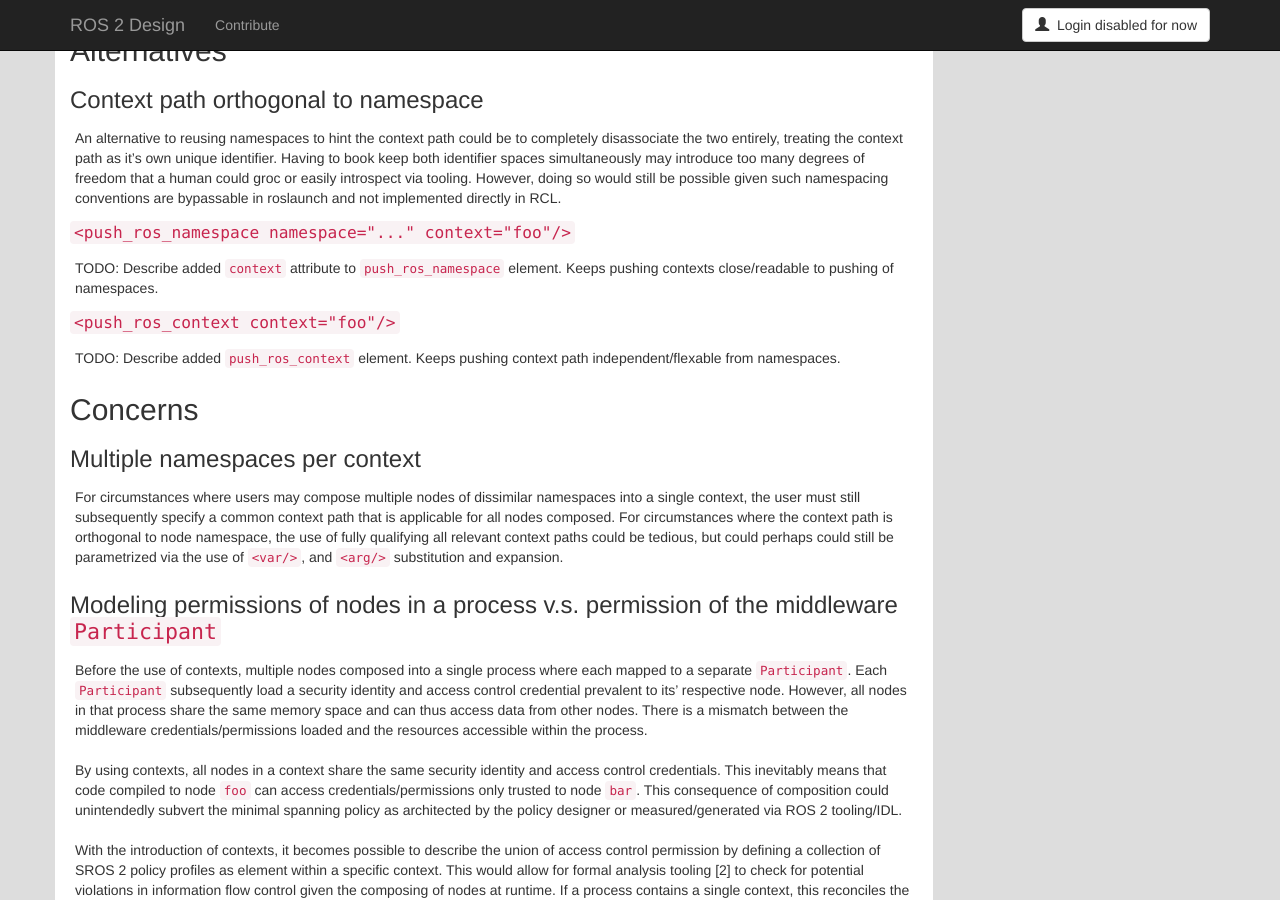
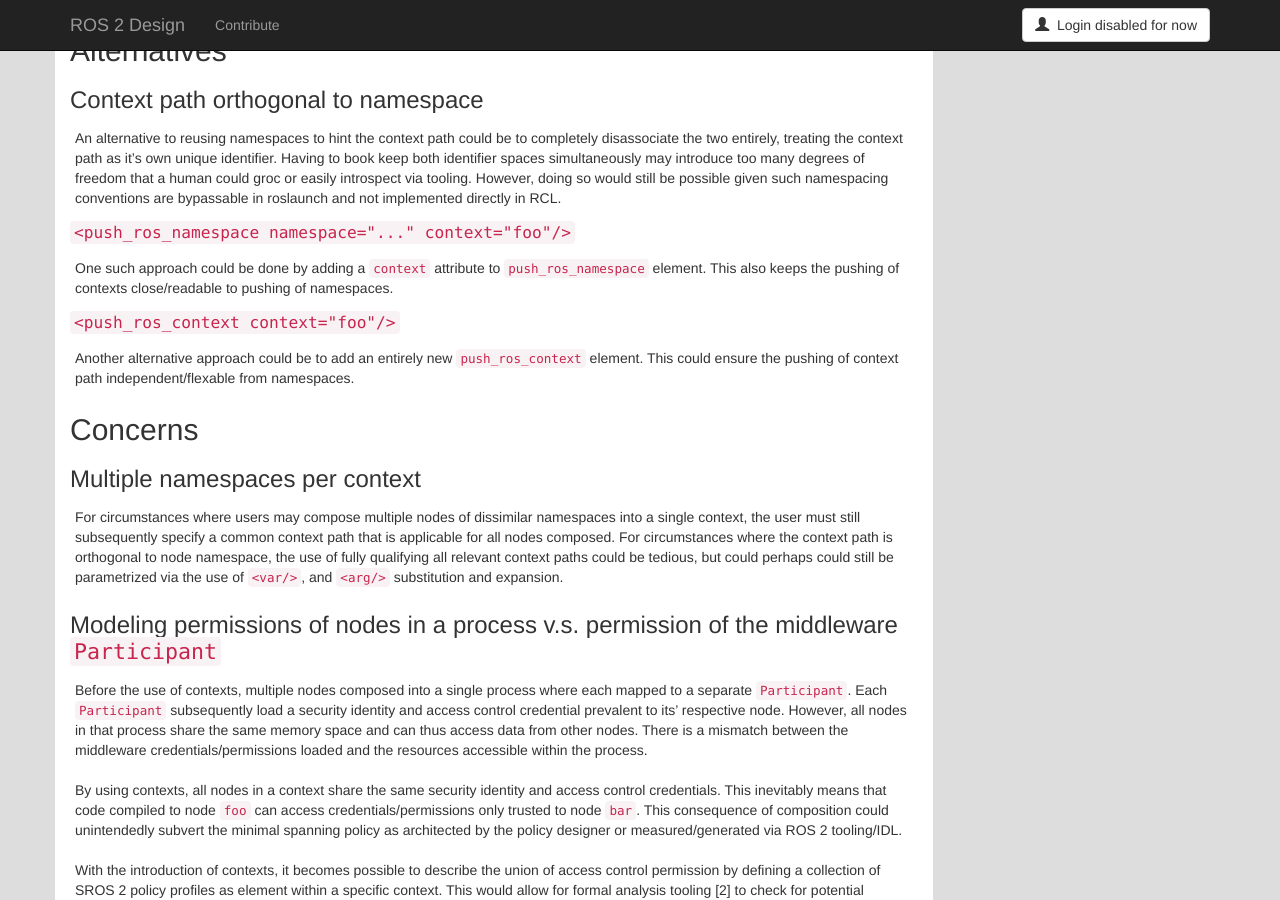
Before and after one commit to ros2/design, a Jekyll site: the page built from articles/ros2_security_contexts.md, in a window 1280 px wide and 900 px high, scrolled down 3857 px. Built offline with Jekyll 4.4.1, drawn with Linux system fonts in a browser that asks for light colours; nearby versions of some CDN libraries.

Commit message:
Resolve TODOs

```diff
--- a/articles/ros2_security_contexts.md
+++ b/articles/ros2_security_contexts.md
@@ -224,13 +224,13 @@ However, doing so would still be possible given such namespacing conventions are
 
 #### `<push_ros_namespace namespace="..." context="foo"/>`
 
-TODO: Describe added `context` attribute to `push_ros_namespace` element.
-Keeps pushing contexts close/readable to pushing of namespaces.
+One such approach could be done by adding a `context` attribute to `push_ros_namespace` element.
+This also keeps the pushing of contexts close/readable to pushing of namespaces.
 
 #### `<push_ros_context context="foo"/>`
 
-TODO: Describe added `push_ros_context` element.
-Keeps pushing context path independent/flexable from namespaces.
+Another alternative approach could be to add an entirely new `push_ros_context` element.
+This could ensure the pushing of context path independent/flexable from namespaces.
 
 ## Concerns
 
```
